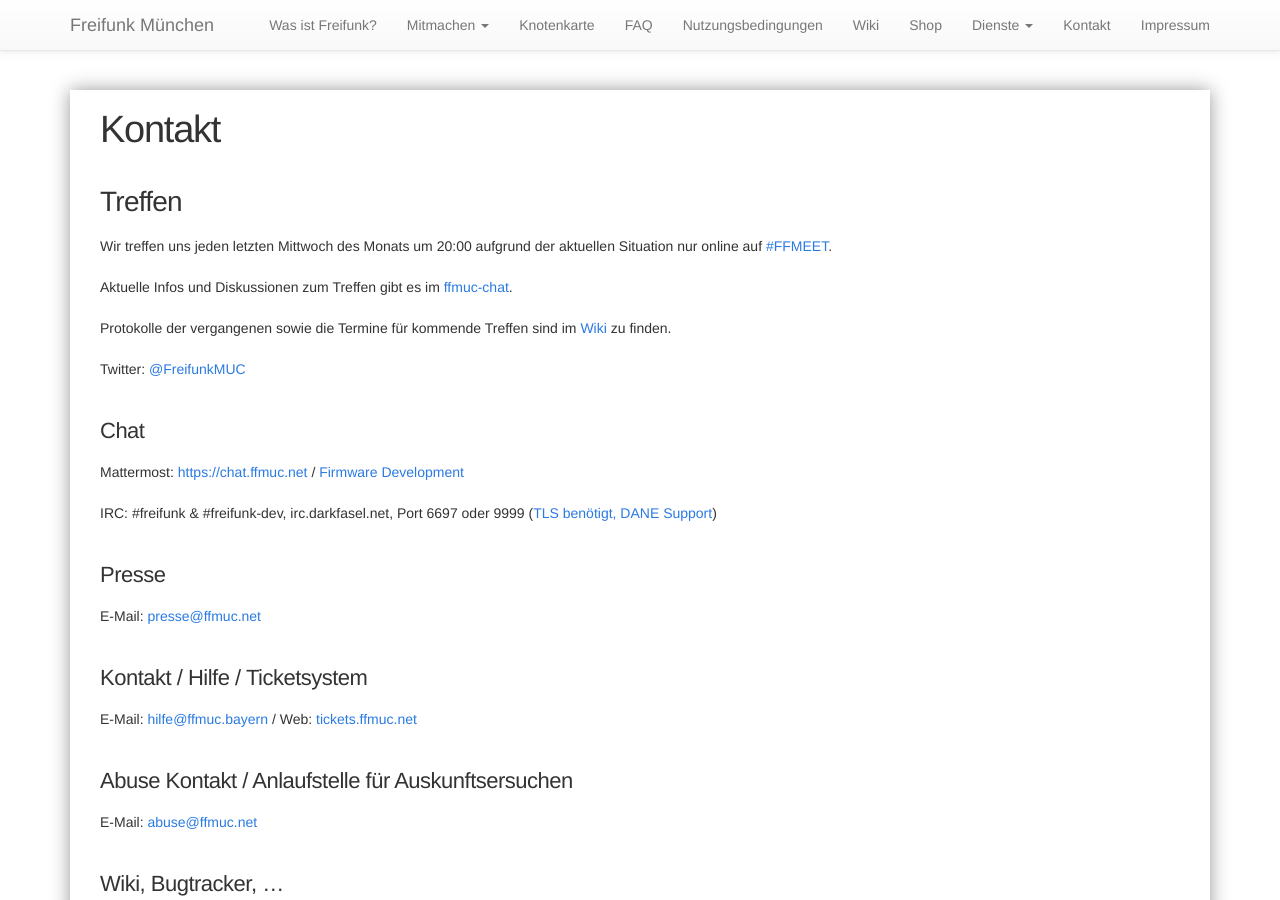
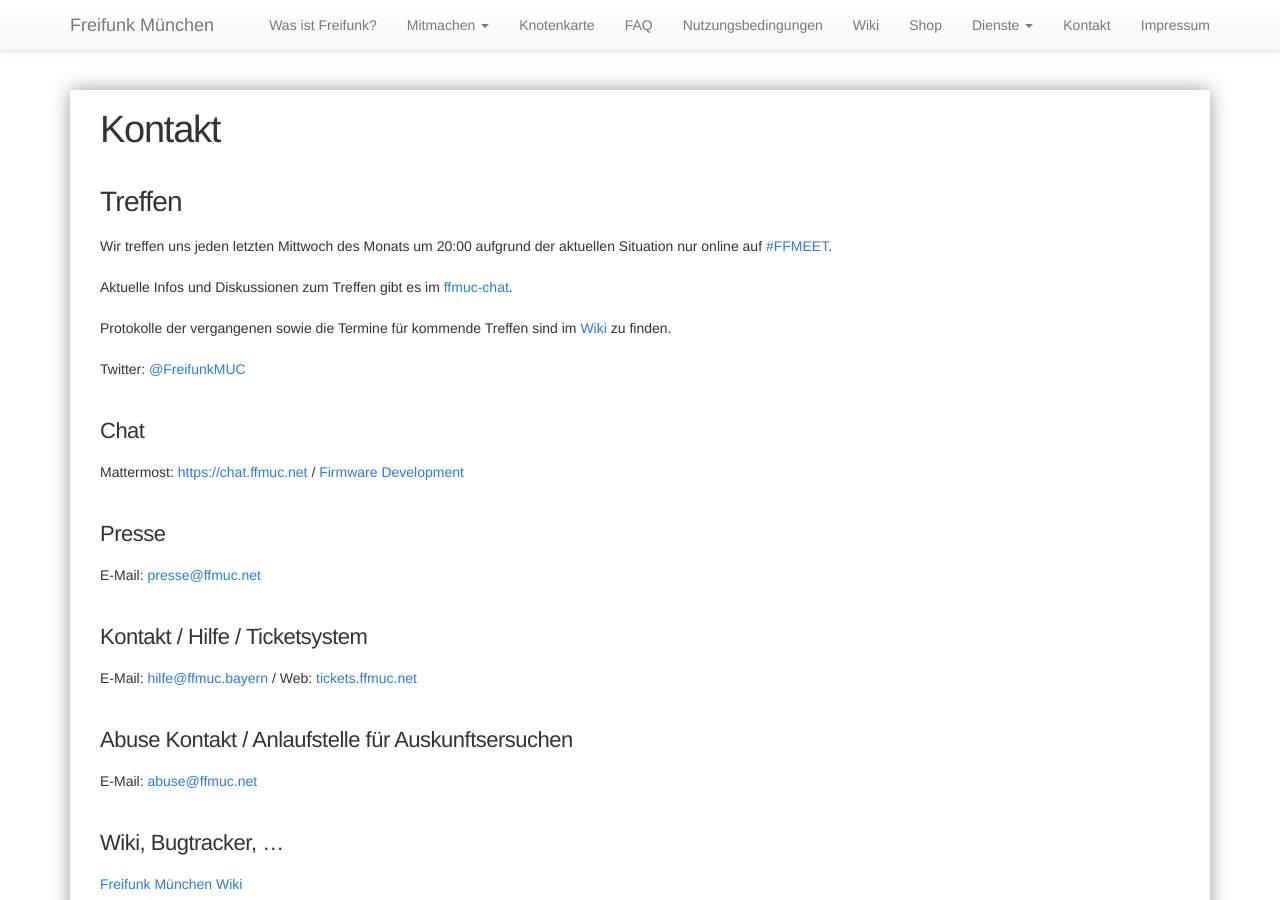
Before and after one commit to freifunkMUC/freifunkmuc.github.io, a Jekyll site: the page built from kontakt.md, in a window 1280 px wide and 900 px high. Built offline with Jekyll 4.4.1, drawn with Linux system fonts in a browser that asks for light colours.

Commit message:
Remove ... IRC

```diff
--- a/kontakt.md
+++ b/kontakt.md
@@ -12,8 +12,6 @@ Twitter: [@FreifunkMUC](https://twitter.com/FreifunkMUC)
 ### Chat
 
 Mattermost: [https://chat.ffmuc.net](https://chat.ffmuc.net/) / [Firmware Development](https://chat.ffmuc.net/freifunk/channels/firmware)
-
-IRC: #freifunk & #freifunk-dev, irc.darkfasel.net, Port 6697 oder 9999 ([TLS benötigt, DANE Support](https://www.darkfasel.net))
 
 ### Presse
 
```
